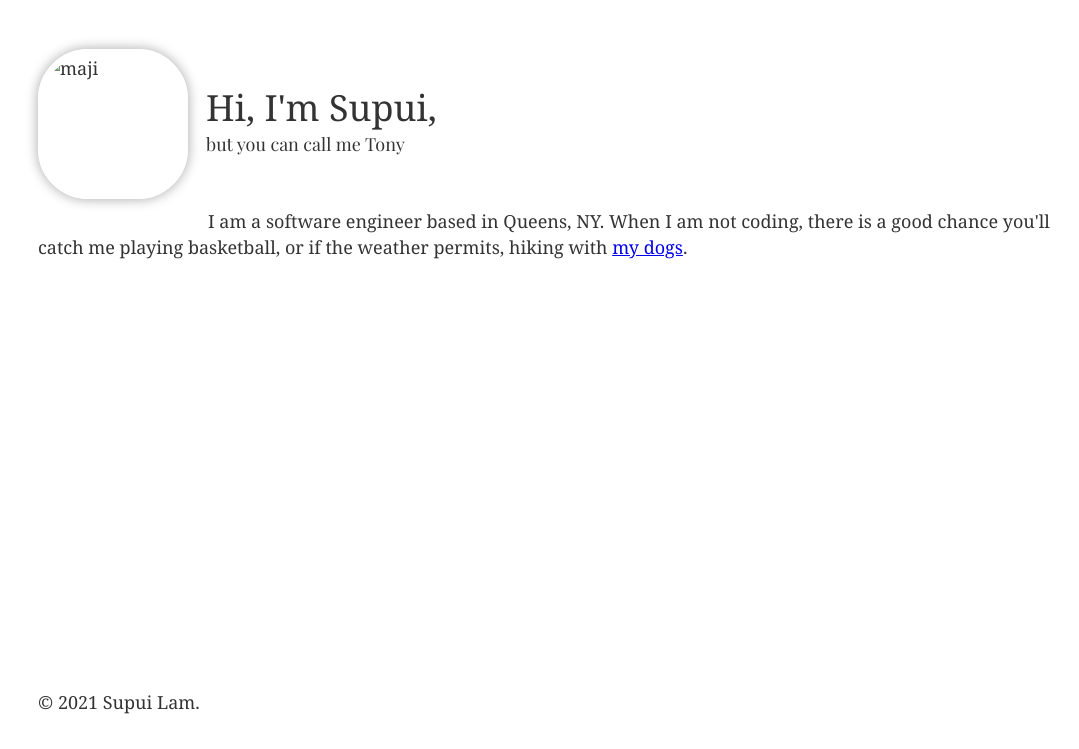
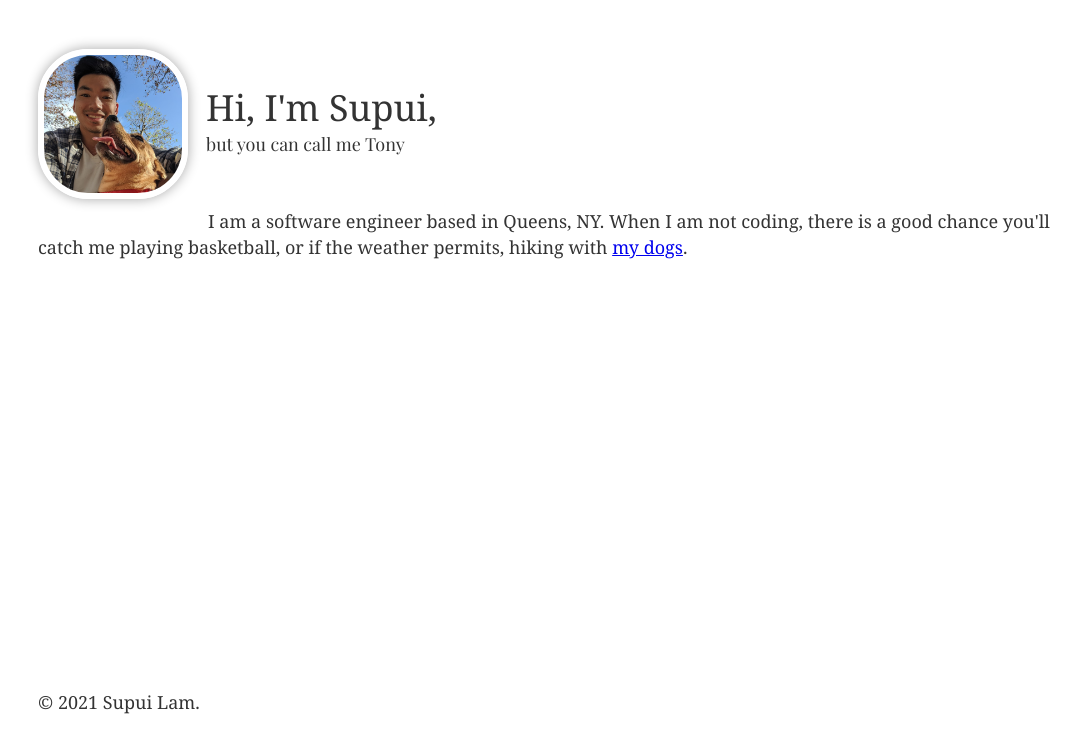
Before and after one commit to sjBao/tony-blog, a Gatsby site: page / in a window 1280 px wide. Shown: the part 51-800 px from the top of the page, without its empty margins (90-1169 px from the left). Built offline with nearby package versions, Linux system fonts and the light colour scheme; Gatsby itself is replaced by a stand-in of ours.

Commit message:
Fix image link

```diff
--- a/src/pages/index.tsx
+++ b/src/pages/index.tsx
@@ -8,25 +8,31 @@ import { FlexContainer } from '../components/FlexContainer/flex-container';
 
 interface IndexPageProps {
   data: {
-    allFile: {
-      edges: IndexPageImageModel[];
+    file: {
+      childImageSharp: {
+        gatsbyImageData: {
+          images: IndexPageImageModel;
+        };
+      };
     };
   };
 }
 interface IndexPageImageModel {
-  node: {
-    id: string;
-    publicURL: string;
+  fallback: {
+    sizes: string;
+    src: string;
+    srcSet: string;
   };
 }
 
 const IndexPage: React.FunctionComponent<IndexPageProps> = ({ data }) => {
+  console.log(data);
   return (
     <Layout>
       <Heading className="heading">
         <FlexContainer justify="flex-start">
           <ImageContainer>
-            <Image src={data.allFile.edges[0]?.node.publicURL} alt="maji" />
+            <Image src={data.file.childImageSharp.gatsbyImageData.images.fallback.src} alt="maji" />
           </ImageContainer>
 
           <FlexContainer direction="column" align="flex-start">
@@ -44,12 +50,9 @@ const IndexPage: React.FunctionComponent<IndexPageProps> = ({ data }) => {
 
 export const query = graphql`
   query {
-    allFile(filter: {id: {eq: "d9b4b835-ad68-5f84-9ddc-25c6559fb72e"}}) {
-      edges {
-        node {
-          id
-          publicURL
-        }
+    file(relativePath: {eq: "maji.jpg"}) {
+      childImageSharp {
+        gatsbyImageData(formats: PNG)
       }
     }
   }
```
